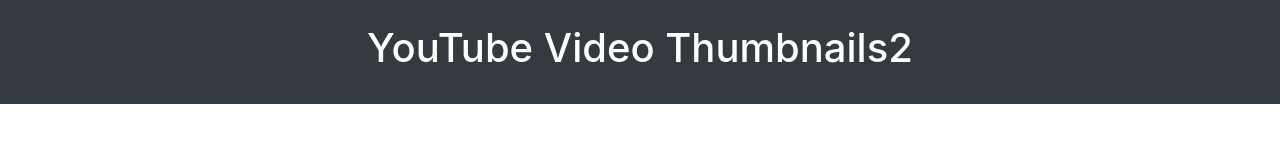
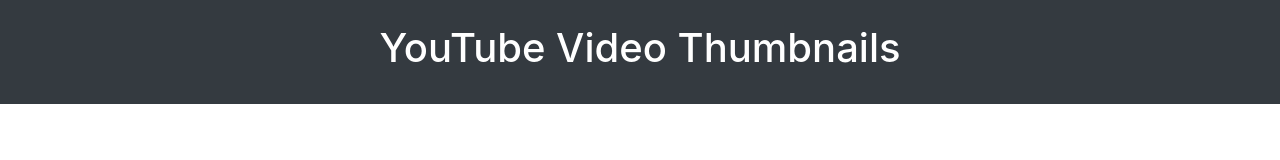
Before and after one commit to arifmankada/pw, a plain HTML site: page links/index.html in a window 1280 px wide. Drawn offline with nearby package versions, Linux system fonts and the light colour scheme.

Commit message:
Update index.html

```diff
--- a/links/index.html
+++ b/links/index.html
@@ -11,7 +11,7 @@
 </head>
 <body>
     <header class="bg-dark text-white text-center py-4">
-        <h1>YouTube Video Thumbnails2</h1>
+        <h1>YouTube Video Thumbnails</h1>
     </header>
 
     <main class="container my-4">
```
